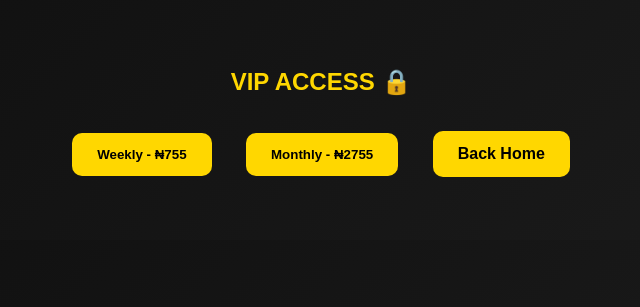
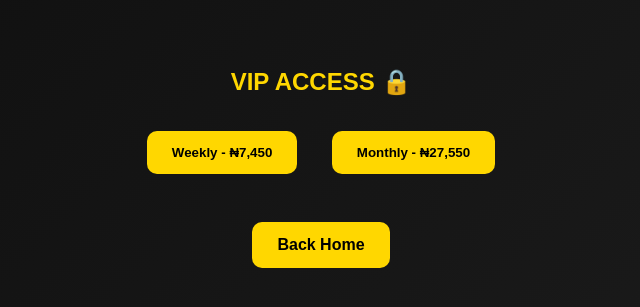
Before and after one commit to Solomon1011/vip-flask-server, a Flask app: page /subscribe-plan in a window 1280 px wide. Shown: the top 307 px of the page, without its empty margins (319-959 px from the left). Run offline with Flask 3, Linux system fonts and the light colour scheme; some libraries are stand-ins or nearby versions.

Commit message:
Update subscribe.html

```diff
--- a/templates/subscribe.html
+++ b/templates/subscribe.html
@@ -9,9 +9,15 @@
 
 <h2>VIP ACCESS 🔒</h2>
 
-<button onclick="payWithPaystack(75500)">Weekly - ₦755</button>
-<button onclick="payWithPaystack(275500)">Monthly - ₦2755</button>
+<button onclick="payWithPaystack(745000)">
+Weekly - ₦7,450
+</button>
 
+<button onclick="payWithPaystack(2755000)">
+Monthly - ₦27,550
+</button>
+
+<br><br>
 <a href="/">Back Home</a>
 
 <script>
```
